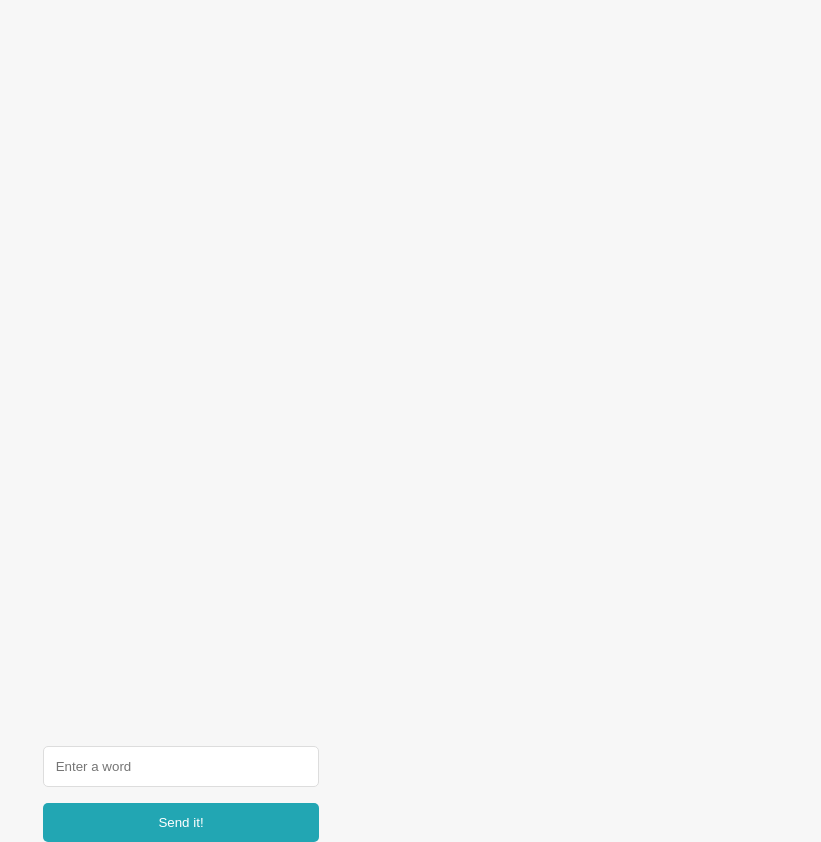
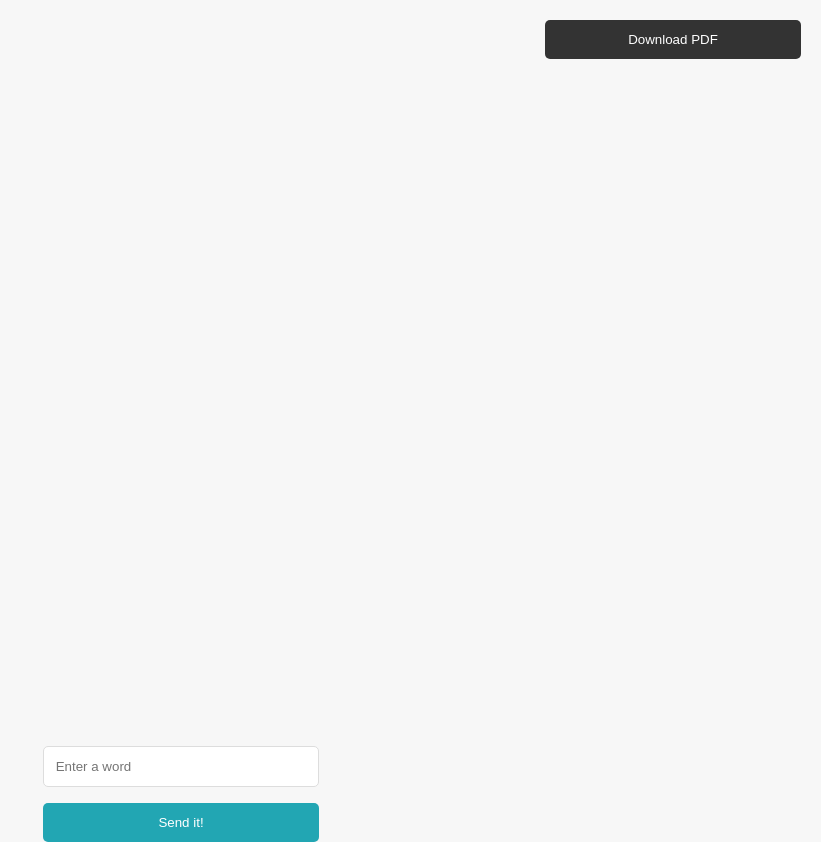
Before and after one commit to kjottkake/informal-language-server, a website: page public/index.html in a window 1280 px wide. Shown: the whole page, without its empty margins (459-1280 px from the left). Drawn offline with Linux system fonts and the light colour scheme.

Commit message:
added button ui

```diff
--- a/public/index.html
+++ b/public/index.html
@@ -5,8 +5,11 @@
     <meta name="viewport" content="width=device-width, initial-scale=1.0">
     <title>Document</title>
     <link rel="stylesheet" href="./style.css">
+    <script src="https://kit.fontawesome.com/f30d786346.js" crossorigin="anonymous"></script>
 </head>
 <body>
+    <button class="download">
+        Download PDF</button>
     <div class="container">
         <div id="wordCloudBoard">
             <!-- The word cloud will appear here -->
@@ -16,6 +19,7 @@
             <button type="submit">Send it!</button>
         </form>
     </div>
+<script src="https://kit.fontawesome.com/f30d786346.js" crossorigin="anonymous"></script>
 <script src="./script.js"></script>
 </body>
 </html>
--- a/public/style.css
+++ b/public/style.css
@@ -57,3 +57,13 @@ transition: background-color 0.3s ease;
 button:hover {
 background-color: #1e90ff;
 }
+
+.download {
+  background-color: #333;
+  width: 20%;
+  position: fixed;
+  top: 0;
+  right: 0;
+  margin-right: 20px; /* Adjust the right margin as needed */
+  margin-top: 20px;
+}
```
Also changed, not shown: server.js (+0 -7 lines).
